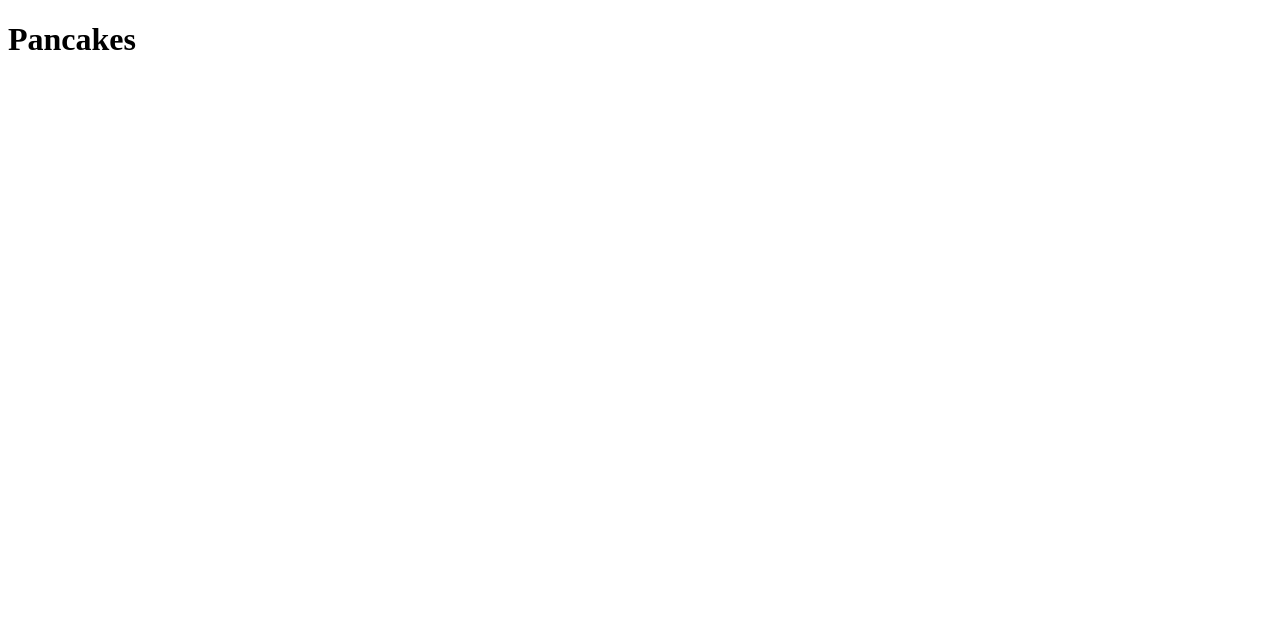
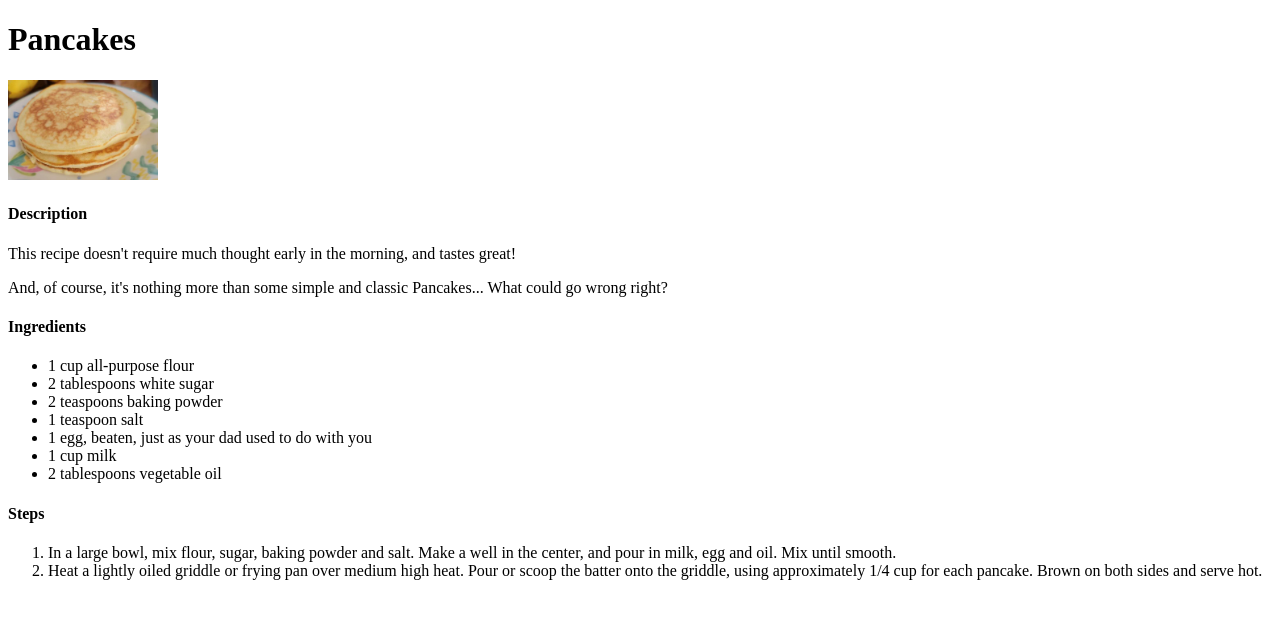
Before and after one commit to DGCoccaro/odin-recipes, a plain HTML site: page pancakes.html in a window 1280 px wide. Drawn offline with Linux system fonts and the light colour scheme.

Commit message:
Se agregaron carpeta Img y receta de Pancakes

```diff
--- a/pancakes.html
+++ b/pancakes.html
@@ -6,5 +6,26 @@
     </body>
     <head>
         <h1>Pancakes</h1>
+        <img src="../odin-recipes/img/pancakes.jpeg" width="150" alt="Unos Ricos Pancakes">
+        <h4>Description</h4>
+            <p> This recipe doesn't require much thought early in the morning, and tastes great! </p>
+            <p> And, of course, it's nothing more than some simple and classic Pancakes... What could go wrong right?</p>
+
+        <h4>Ingredients</h4>
+            <ul>
+                <li>1 cup all-purpose flour</li>
+                <li>2 tablespoons white sugar</li>
+                <li>2 teaspoons baking powder</li>
+                <li>1 teaspoon salt</li>
+                <li>1 egg, beaten, just as your dad used to do with you</li>
+                <li>1 cup milk</li>
+                <li>2 tablespoons vegetable oil</li>
+            </ul>
+
+        <h4>Steps</h4>
+            <ol>
+                <li>In a large bowl, mix flour, sugar, baking powder and salt. Make a well in the center, and pour in milk, egg and oil. Mix until smooth.</li>
+                <li>Heat a lightly oiled griddle or frying pan over medium high heat. Pour or scoop the batter onto the griddle, using approximately 1/4 cup for each pancake. Brown on both sides and serve hot.</li>
+            </ol>
     </head>
 </html>
```
Also changed, not shown: img/pancakes.jpeg (added).
